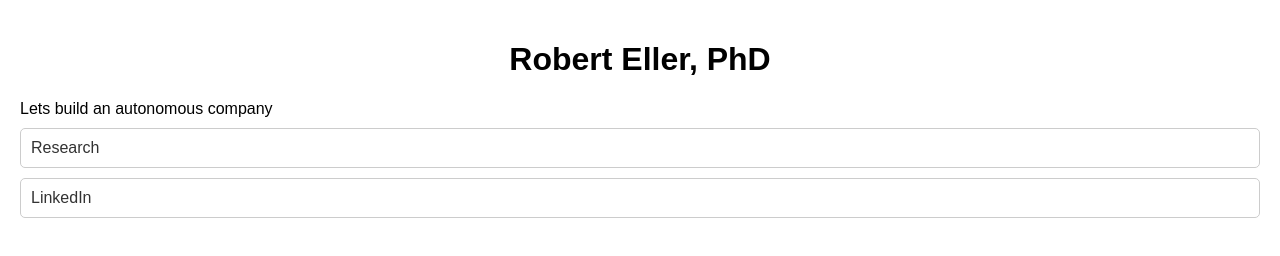
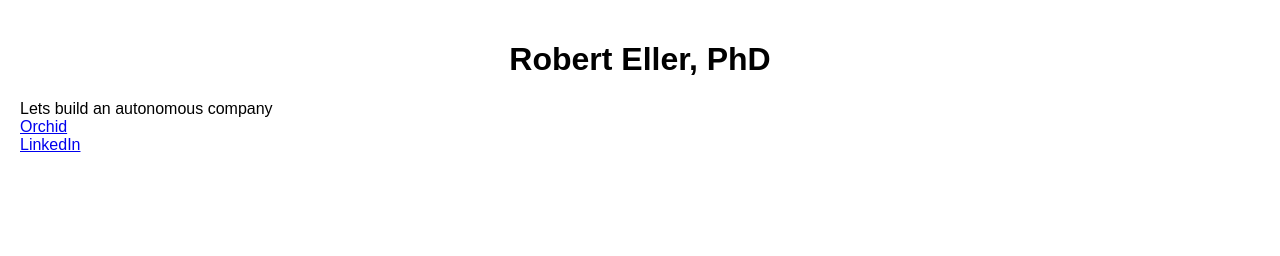
Before and after one commit to roberteller/roberteller.github.io, a plain HTML site: page index.html in a window 1280 px wide. Drawn offline with Linux system fonts and the light colour scheme.

Commit message:
changed design

```diff
--- a/index.html
+++ b/index.html
@@ -22,16 +22,6 @@
             text-align: center;
         }
 
-        a {
-            display: block;
-            margin: 10px 0;
-            padding: 10px;
-            border: 1px solid #ccc;
-            border-radius: 5px;
-            text-decoration: none;
-            color: #333;
-        }
-
         a:hover {
             background-color: #eee;
         }
@@ -54,7 +44,7 @@
     <!-- End Google Tag Manager (noscript) -->
     <h1>Robert Eller, PhD</h1>
     <div>Lets build an autonomous company</div>
-    <div><a href="https://orcid.org/0000-0003-2601-5182">Research</a></div>
+    <div><a href="https://orcid.org/0000-0003-2601-5182">Orchid</a></div>
     <div><a href="https://www.linkedin.com/in/robert-eller/">LinkedIn</a></div>
     <div></div>
 </body>
```
